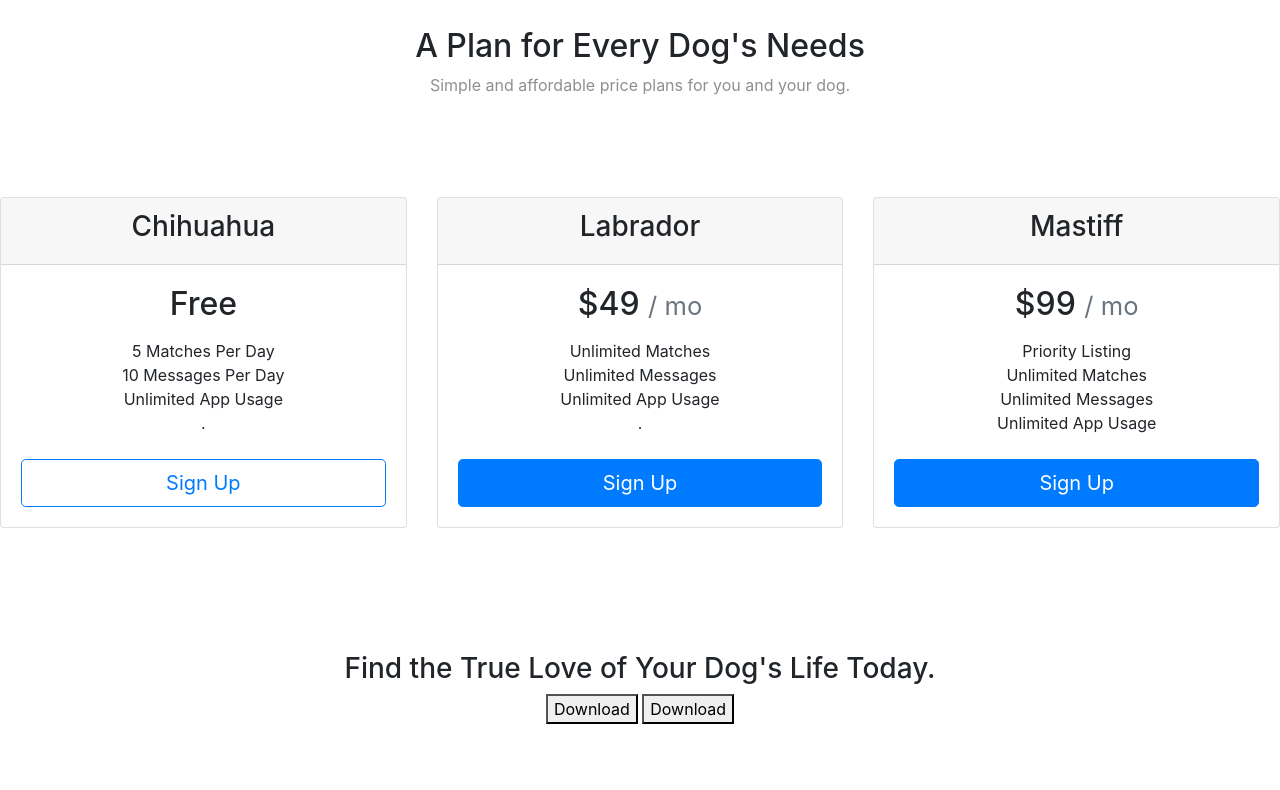
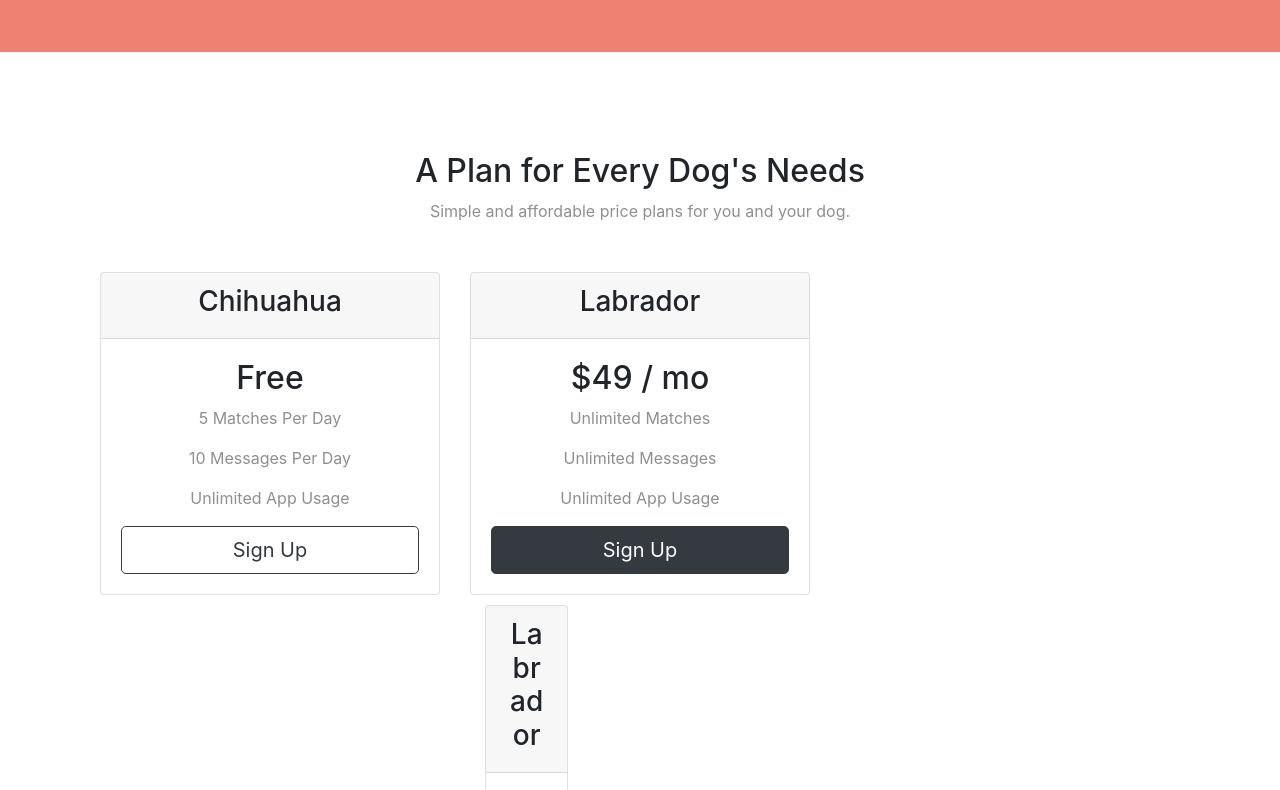
Before and after one commit to jtm-cloud/jtm-TinDog-site, a plain HTML site: page index.html in a window 1280 px wide. Shown: the part 1616-2406 px from the top of the page. Drawn offline with nearby package versions, Linux system fonts and the light colour scheme.

Commit message:
Price Section Update

```diff
--- a/css/styles.css
+++ b/css/styles.css
@@ -3,7 +3,7 @@ body {
 }
 
 .container-fluid {
-    padding: 3% 15%;
+    padding: 3% 0 7%;
 }
 
 h1 {
@@ -19,7 +19,7 @@ h2 {
 }
 
 h3 {
-    font-weight: bold;
+    font-weight: 700;
     font-size: 1.5rem;
 }
 
@@ -30,10 +30,12 @@ p {
 #title {
     background-color: #ff4c68;
     color: #fff;
+    padding: 0 15%;
 }
 
-.title-container-fluid {
-    padding-bottom: 0;
+
+.title-container {
+    padding: 3% 0 0;
 }
 
 /* Navigation Bar */
@@ -66,27 +68,23 @@ p {
 
 /* Title Image */
 
-.title-row {
-    max-height: 450px;
-    overflow: hidden;
-}
-
 .title-image {
-    width: 45%;
+    width: 60%;
     transform: rotate(25deg);
-    position: relative;
-    bottom: -20px;
 }
 
 /* Features Section*/
 
 #features {
     padding: 7% 15%;
+    background-color: #fff;
+    position: relative;
+    z-index: 1;
 }
 
 .feature-box {
     text-align: center;
-    padding: 5%;
+    padding: 4.5%;
 }
 
 .icon {
@@ -129,15 +127,14 @@ p {
 
 /* Pricing */
 
-.pricing-heading {
+#pricing {
+    padding: 100px;
     text-align: center;
-    margin: 100px 0;
 }
 
-.card-button {
-    vertical-align: bottom;
+.pricing-column {
+    padding: 3% 2%;
 }
-
 /* Call to Action */
 
 .call-button-container {
--- a/index.html
+++ b/index.html
@@ -24,7 +24,7 @@
 <body>
 
   <section id="title">
-    <div class="container-fluid title-container-fluid">
+    <div class="container-fluid">
 
       <!-- Nav Bar -->
       <nav class="navbar navbar-expand-lg navbar-dark">
@@ -56,7 +56,7 @@
 
       <!-- Title -->
 
-      <div class="row title-row">
+      <div class="row title-container">
 
         <div class="col-lg-6">
           <h1 class="intro-message">Ijo jikkin an kidru bwebwenato.</h1>
@@ -64,7 +64,7 @@
           <button type="button" class="btn btn-outline-light btn-lg download-button"><i class="fa-brands fa-google-play"></i> Download</button>
         </div>
 
-        <div class="col-lg-6" id="title-image-container">
+        <div class="col-lg-6">
           <img class="title-image" src="images/iphone.png" alt="iphone-mockup">
         </div>
       </div>
@@ -151,55 +151,62 @@
 
   <section id="pricing">
 
-    <div class="pricing-heading">
     <h2>A Plan for Every Dog's Needs</h2>
     <p>Simple and affordable price plans for you and your dog.</p>
-    </div>
 
-    <div class="card-deck mb-3 text-center">
-      <div class="card mb-4 box-shadow card-box">
+    <div class="row">
+
+      <div class="pricing-column col-lg-4 col-md-6">
+        <div class="card">
+
           <div class="card-header">
             <h3>Chihuahua</h3>
           </div>
+
           <div class="card-body">
             <h2>Free</h2>
-          <ul class="list-unstyled mt-3 mb-4">
-            <li>5 Matches Per Day</li>
-            <li>10 Messages Per Day</li>
-            <li>Unlimited App Usage</li>
-            <li>.</li>
-          </ul>
-          <button type="button" class="card-button btn btn-lg btn-block btn-outline-primary">Sign Up</button>
+            <p>5 Matches Per Day</p>
+            <p>10 Messages Per Day</p>
+            <p>Unlimited App Usage</p>
+            <button type="button" class="btn btn-lg btn-block btn-outline-dark">Sign Up</button>
+          </div>
+
         </div>
       </div>
-      <div class="card mb-4 box-shadow card-box">
+
+      <div class="pricing-column col-lg-4 col-md-6">
+        <div class="card">
+
           <div class="card-header">
             <h3>Labrador</h3>
           </div>
+
           <div class="card-body">
-          <h2 class="card-title pricing-card-title">$49 <small class="text-muted">/ mo</small></h2>
-          <ul class="list-unstyled mt-3 mb-4">
-            <li>Unlimited Matches</li>
-            <li>Unlimited Messages</li>
-            <li>Unlimited App Usage</li>
-            <li>.</li>
-          </ul>
-          <button type="button" class="card-button btn btn-lg btn-block btn-primary">Sign Up</button>
+            <h2>$49 / mo</h2>
+            <p>Unlimited Matches</p>
+            <p>Unlimited Messages</p>
+            <p>Unlimited App Usage</p>
+            <button type="button" class="btn btn-lg btn-block btn-dark">Sign Up</button>
           </div>
+
         </div>
-      <div class="card mb-4 box-shadow card-box">
+
+        <div class="pricing-column col-lg-4">
+          <div class="card">
+
             <div class="card-header">
-          <h3>Mastiff</h3>
+              <h3>Labrador</h3>
             </div>
+
             <div class="card-body">
-          <h2 class="card-title pricing-card-title">$99 <small class="text-muted">/ mo</small></h2>
-          <ul class="list-unstyled mt-3 mb-4">
-            <li>Priority Listing</li>
-            <li>Unlimited Matches</li>
-            <li>Unlimited Messages</li>
-            <li>Unlimited App Usage</li>
-          </ul>
-          <button type="button" class="card-button btn btn-lg btn-block btn-primary">Sign Up</button>
+              <h2>$99 / mo</h2>
+              <p>Priority Listing</p>
+              <p>Unlimited Matches</p>
+              <p>Unlimited Messages</p>
+              <p>Unlimited App Usage</p>
+              <button type="button" class="btn btn-lg btn-block btn-dark">Sign Up</button>
+            </div>
+
           </div>
       </div>
     </div>
```
Lines whose indentation alone changed are shown as unchanged.
